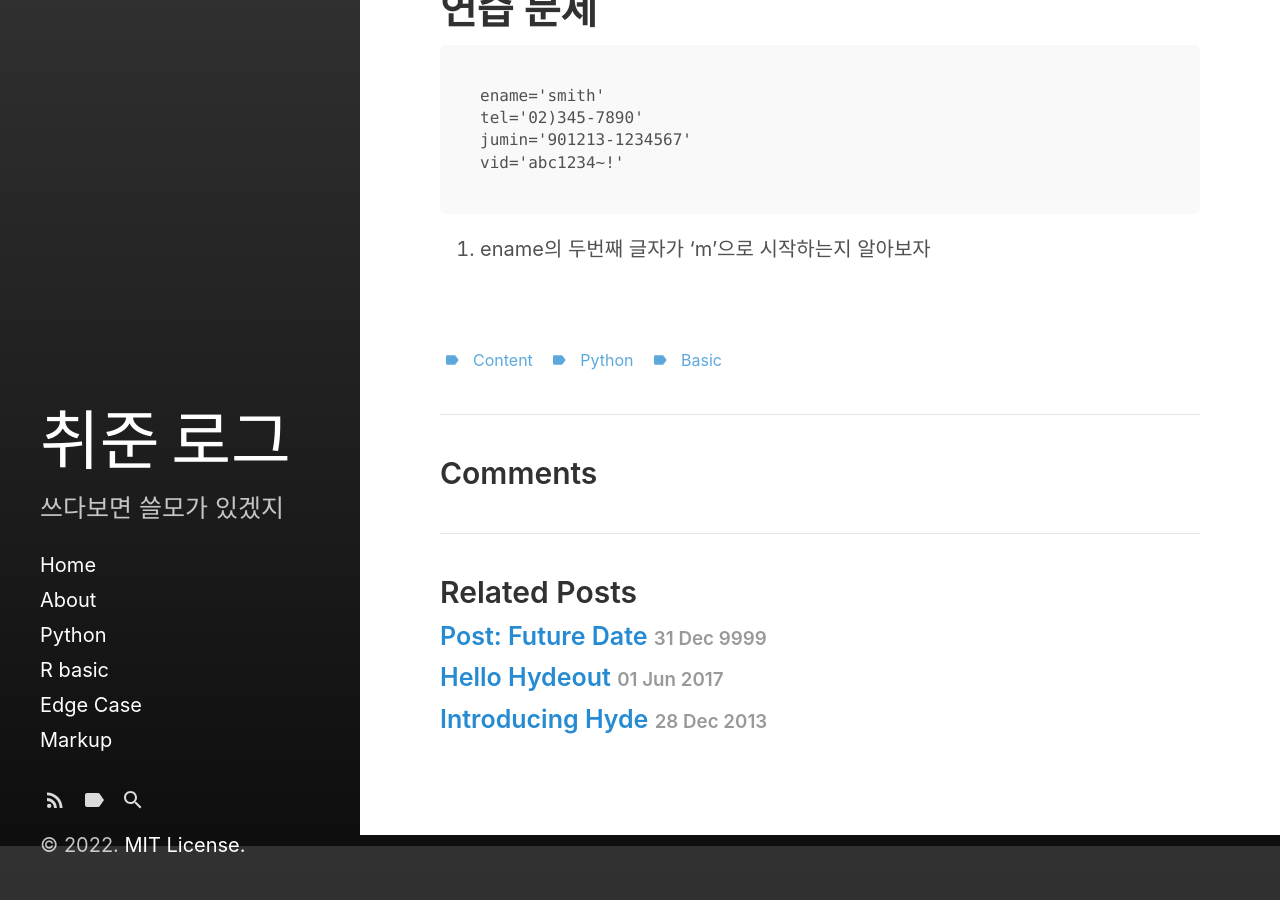
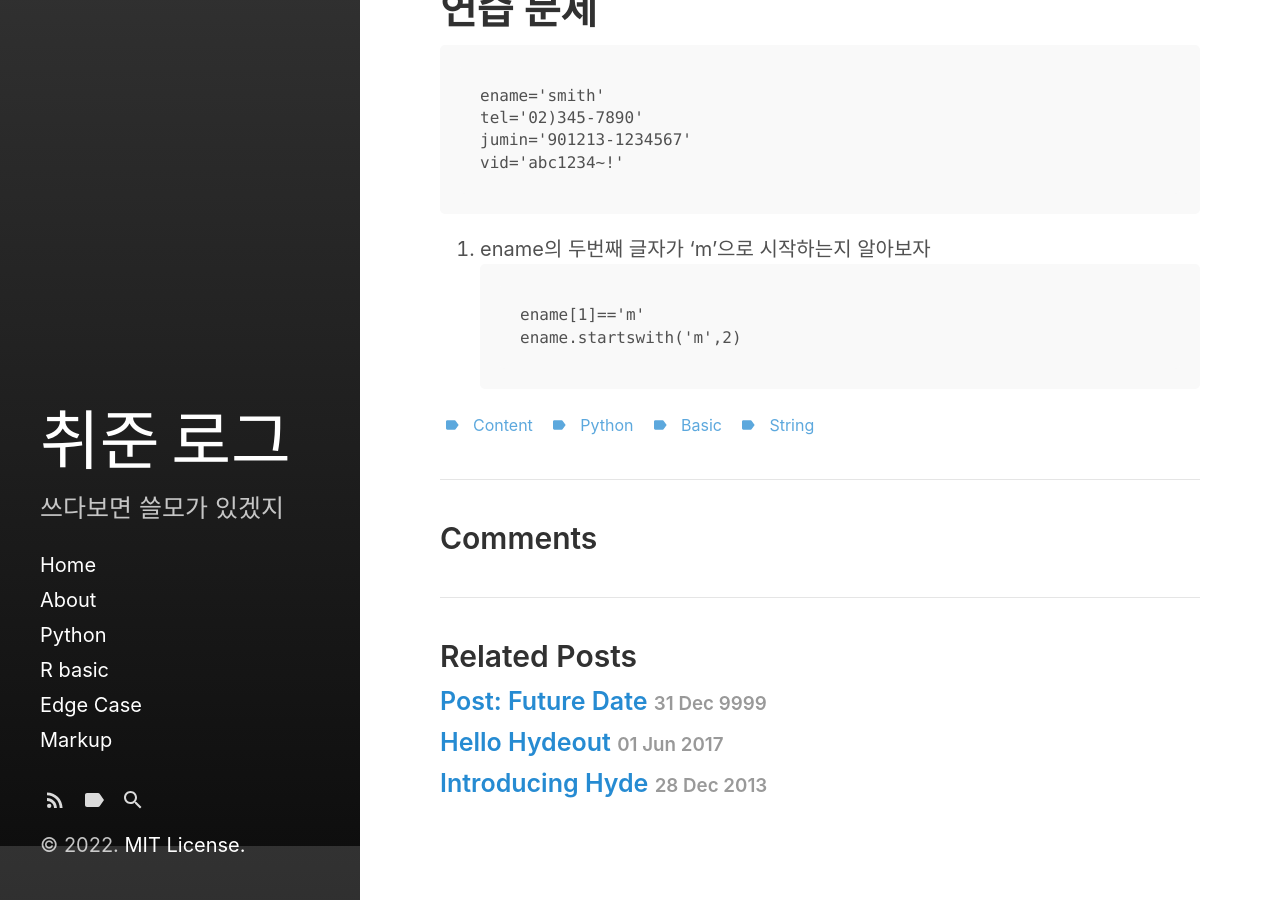
Before and after one commit to formroller/formroller.github.io, a Jekyll site: the page built from _posts/2023-07-08-Python-print-string.md, in a window 1280 px wide and 900 px high, scrolled down 3654 px. Built offline with Jekyll 4.4.1, drawn with Linux system fonts in a browser that asks for light colours.

Commit message:
first commit

````diff
--- a/_posts/2023-07-08-Python-print-string.md
+++ b/_posts/2023-07-08-Python-print-string.md
@@ -4,9 +4,10 @@ title: "Python : print/string basic"
 categories:
   - Python
 tags:
- - content
- - Python
- - basic
+  - content
+  - Python
+  - basic
+  - string
 ---
 
 # print 함수
@@ -138,5 +139,7 @@ jumin='901213-1234567'
 vid='abc1234~!'
 ```
 1. ename의 두번째 글자가 'm'으로 시작하는지 알아보자
-<div style="color:white">1) ename[1]=='m'</div>
-<div style="color:white">2) ename.startswith('m',2)</div>
+```
+ename[1]=='m'
+ename.startswith('m',2)
+```
````
